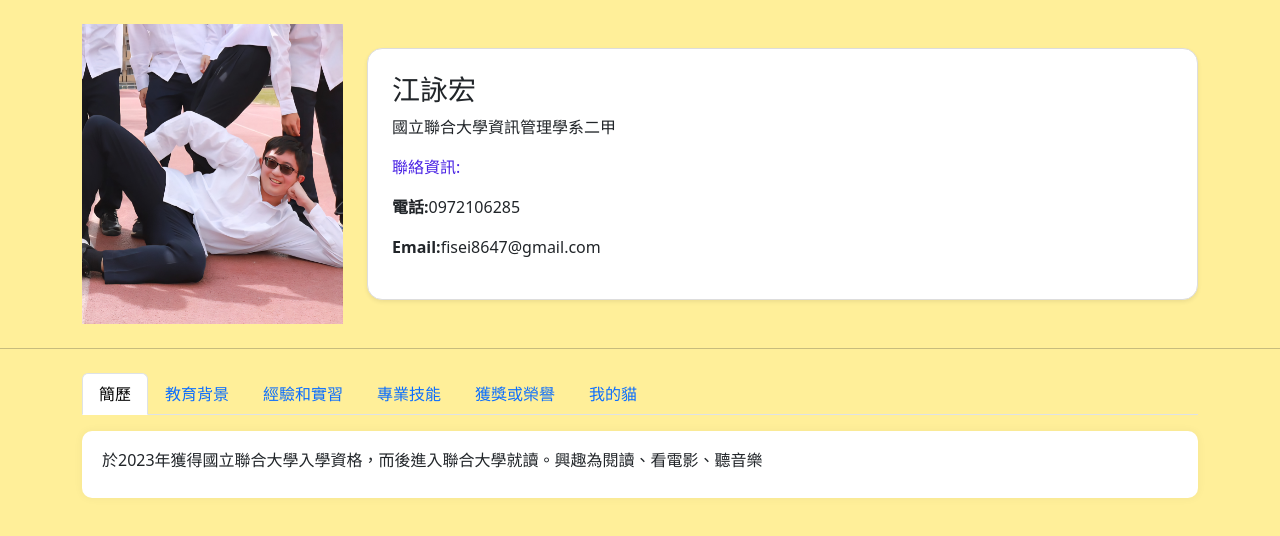
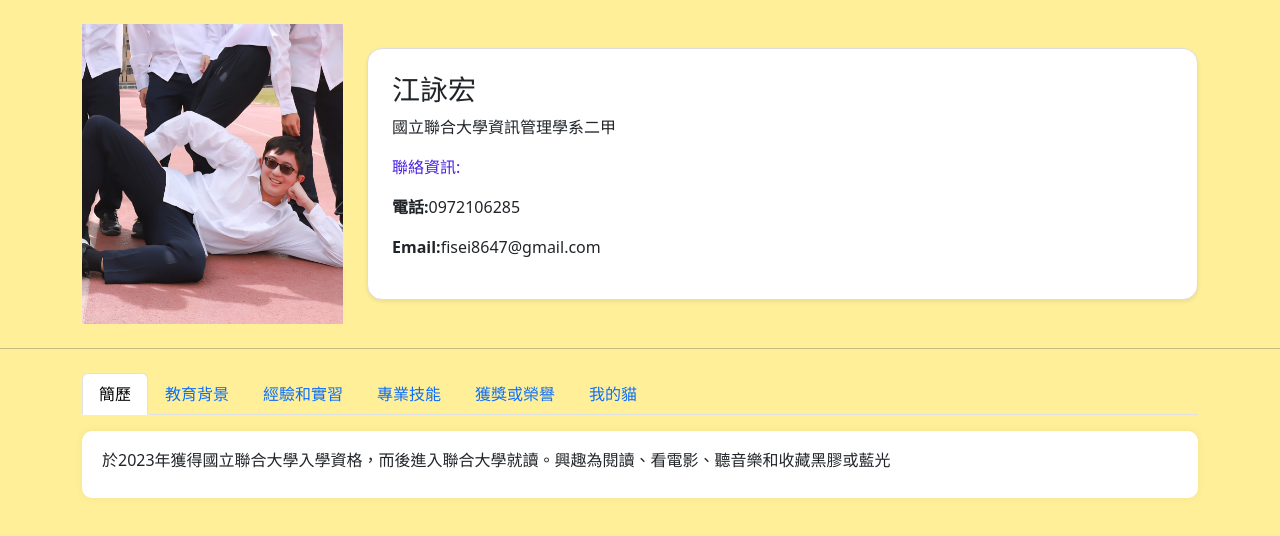
Before and after one commit to redbird4250/.github.io, a plain HTML site: page index.html in a window 1280 px wide. Drawn offline with nearby package versions, Linux system fonts and the light colour scheme; files that its build step writes are made by us from their sources.

Commit message:
Update index.html

```diff
--- a/index.html
+++ b/index.html
@@ -63,7 +63,7 @@
 
   <div class="tab-content">
     <div class="tab-pane fade show active" id="bio">
-      <h6>於2023年獲得國立聯合大學入學資格，而後進入聯合大學就讀。興趣為閱讀、看電影、聽音樂</h6>
+      <h6>於2023年獲得國立聯合大學入學資格，而後進入聯合大學就讀。興趣為閱讀、看電影、聽音樂和收藏黑膠或藍光</h6>
     </div>
     <div class="tab-pane fade" id="educate">
       <ul>
```
